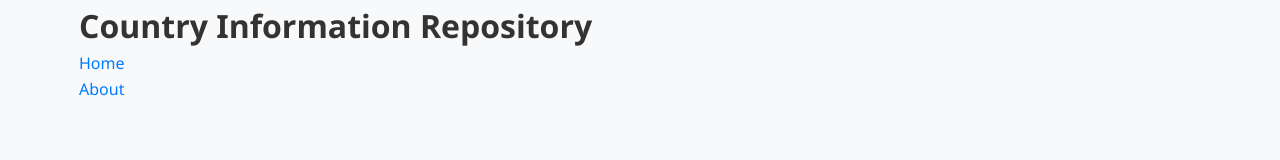
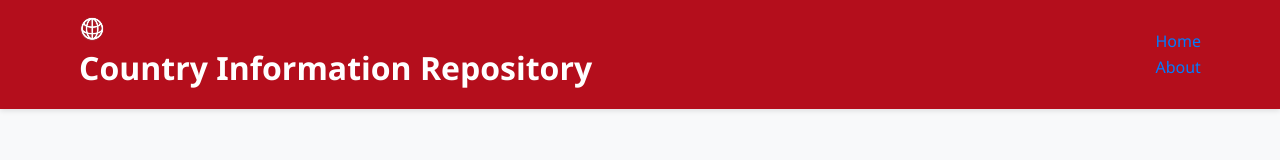
Before and after one commit to marwanahbab/MIS455-Final-Practical-2230606, a plain HTML site: page index.html in a window 1280 px wide. Drawn offline with Linux system fonts and the light colour scheme.

Commit message:
added header styling and fixed logo

```diff
--- a/index.html
+++ b/index.html
@@ -10,7 +10,7 @@
     <header>
         <div class="container">
             <div class="logo">
-                <i href="globelogo.png"></i>
+                <img src="globelogo.png" alt="Globe Logo">
                 <h1>Country Information Repository</h1>
             </div>
             <nav>
--- a/styles.css
+++ b/styles.css
@@ -31,3 +31,19 @@ a:hover {
 ul {
     list-style: none;
 }
+
+header {
+    background-color: #b40e1c;
+    color: white;
+    padding: 16px 0;
+    box-shadow: 0 2px 5px rgba(0, 0, 0, 0.1);
+    position: sticky;
+    top: 0;
+    z-index: 100;
+}
+
+header .container {
+    display: flex;
+    justify-content: space-between;
+    align-items: center;
+}
```
